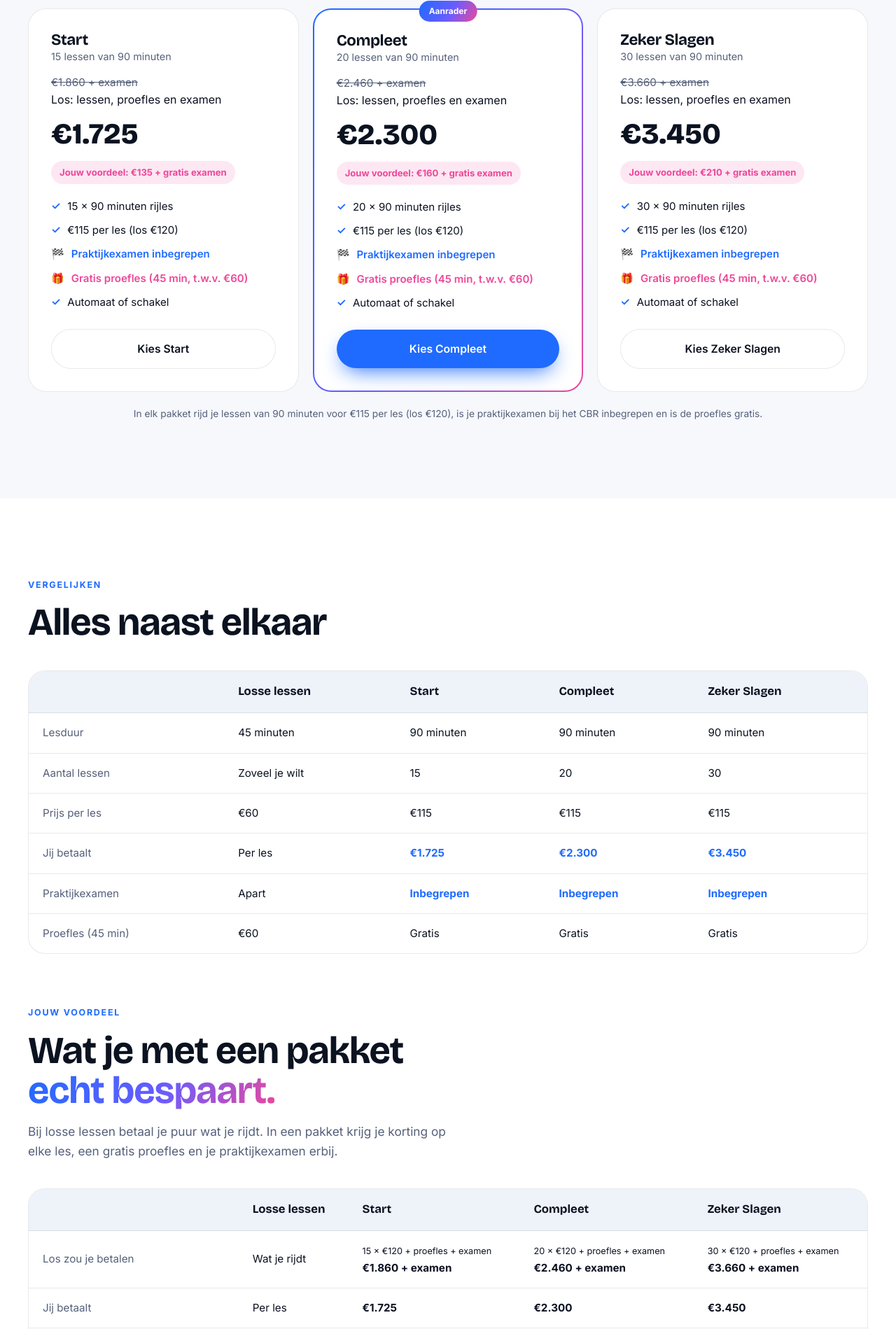
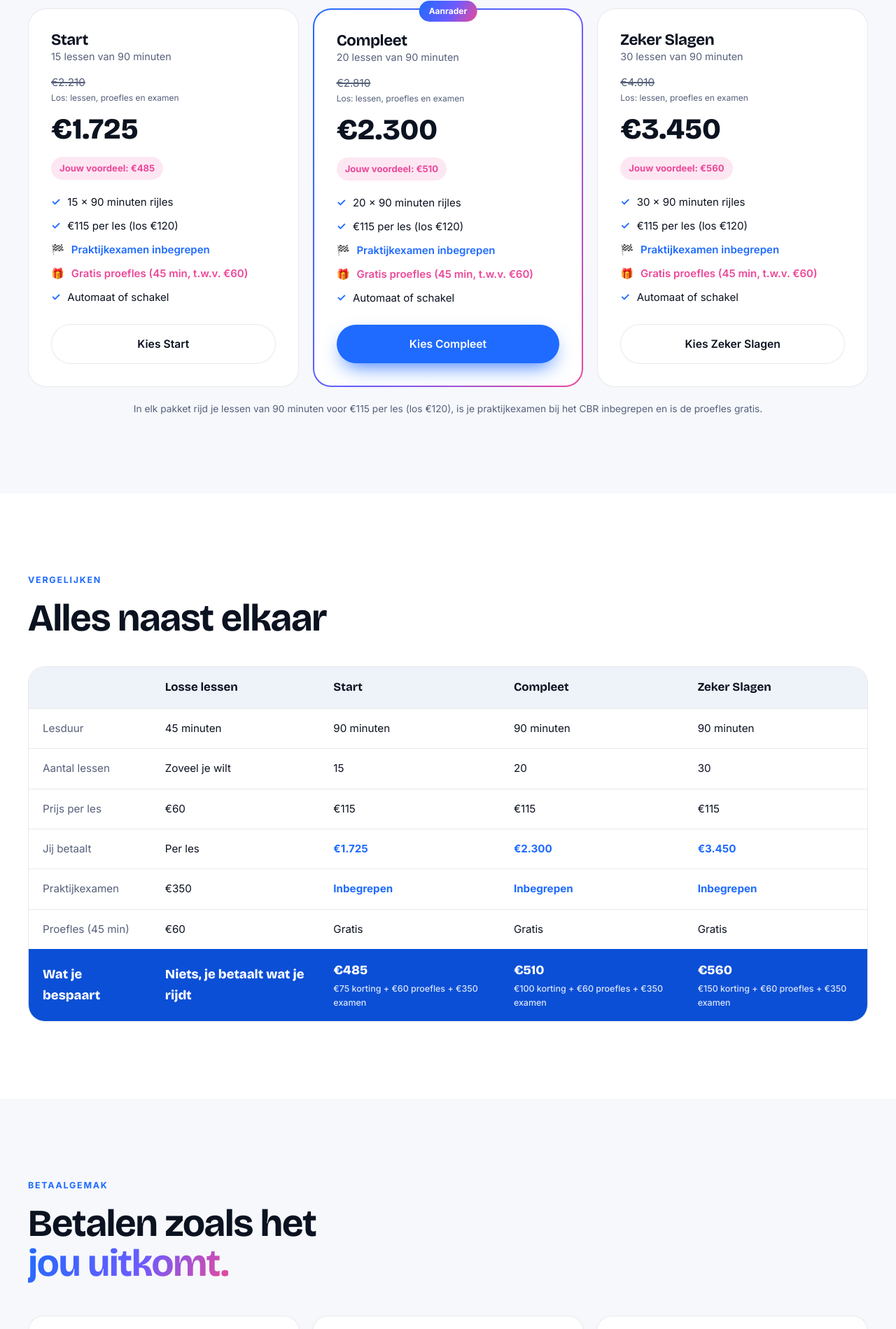
Before and after one commit to Rijschool010/Rijschool010, a plain HTML site: page tarieven/index.html in a window 1280 px wide. Shown: the part 901-2800 px from the top of the page at 70% size. Drawn offline with nearby package versions, Linux system fonts and the light colour scheme.

Commit message:
Tarieven: examen €350 meegerekend, bespaar-rij in de vergelijkingstabel
Losse voordeeltabel vervangen door één rij 'Wat je bespaart' onder
'Alles naast elkaar'.

Co-Authored-By: Claude Opus 5.5 <noreply@anthropic.com>

```diff
--- a/assets/site.css
+++ b/assets/site.css
@@ -539,3 +539,10 @@ a.chip{color:inherit}
 .btn-pink:hover{background:#be185d}
 .nav ul a,.dd>button{white-space:nowrap}
 @media (max-width:1180px){.nav li.hide-md{display:none}}
+.cmp.gain tfoot td small{display:block;font-family:Inter,sans-serif;font-weight:500;font-size:.78rem;color:rgba(255,255,255,.85);margin-top:2px}
+
+/* pakket: doorgestreepte losse prijs + bespaar-rij */
+.pack .was s{text-decoration-thickness:2px}
+.pack .was-note{font-size:.75rem;color:var(--muted)}
+.cmp.gain tfoot td{font-family:'Bricolage Grotesque';font-weight:800;font-size:1.15rem;background:var(--blue-2);color:#fff;border:0}
+.cmp.gain tfoot td:first-child,.cmp.gain tfoot td:nth-child(2){color:#fff}
--- a/src/extra.css
+++ b/src/extra.css
@@ -188,3 +188,10 @@ a.chip{color:inherit}
 .btn-pink:hover{background:#be185d}
 .nav ul a,.dd>button{white-space:nowrap}
 @media (max-width:1180px){.nav li.hide-md{display:none}}
+.cmp.gain tfoot td small{display:block;font-family:Inter,sans-serif;font-weight:500;font-size:.78rem;color:rgba(255,255,255,.85);margin-top:2px}
+
+/* pakket: doorgestreepte losse prijs + bespaar-rij */
+.pack .was s{text-decoration-thickness:2px}
+.pack .was-note{font-size:.75rem;color:var(--muted)}
+.cmp.gain tfoot td{font-family:'Bricolage Grotesque';font-weight:800;font-size:1.15rem;background:var(--blue-2);color:#fff;border:0}
+.cmp.gain tfoot td:first-child,.cmp.gain tfoot td:nth-child(2){color:#fff}
--- a/tarieven/index.html
+++ b/tarieven/index.html
@@ -104,28 +104,28 @@
     <div class="pack-grid">
       <div class="pack rv">
         <h4>Start</h4><span class="sub">15 lessen van 90 minuten</span>
-        <div class="was"><s>€1.860 + examen</s></div>
+        <div class="was"><s>€2.210</s></div>
         <span class="was-note">Los: lessen, proefles en examen</span>
         <div class="p">€1.725</div>
-        <span class="save">Jouw voordeel: €135 + gratis examen</span>
+        <span class="save">Jouw voordeel: €485</span>
         <ul><li>15 × 90 minuten rijles</li><li>€115 per les (los €120)</li><li class="exam">Praktijkexamen inbegrepen</li><li class="gift">Gratis proefles (45 min, t.w.v. €60)</li><li>Automaat of schakel</li></ul>
         <a href="/contact/?pakket=start" class="btn btn-ghost">Kies Start</a>
       </div>
       <div class="pack pop rv">
         <h4>Compleet</h4><span class="sub">20 lessen van 90 minuten</span>
-        <div class="was"><s>€2.460 + examen</s></div>
+        <div class="was"><s>€2.810</s></div>
         <span class="was-note">Los: lessen, proefles en examen</span>
         <div class="p">€2.300</div>
-        <span class="save">Jouw voordeel: €160 + gratis examen</span>
+        <span class="save">Jouw voordeel: €510</span>
         <ul><li>20 × 90 minuten rijles</li><li>€115 per les (los €120)</li><li class="exam">Praktijkexamen inbegrepen</li><li class="gift">Gratis proefles (45 min, t.w.v. €60)</li><li>Automaat of schakel</li></ul>
         <a href="/contact/?pakket=compleet" class="btn btn-primary">Kies Compleet</a>
       </div>
       <div class="pack rv">
         <h4>Zeker Slagen</h4><span class="sub">30 lessen van 90 minuten</span>
-        <div class="was"><s>€3.660 + examen</s></div>
+        <div class="was"><s>€4.010</s></div>
         <span class="was-note">Los: lessen, proefles en examen</span>
         <div class="p">€3.450</div>
-        <span class="save">Jouw voordeel: €210 + gratis examen</span>
+        <span class="save">Jouw voordeel: €560</span>
         <ul><li>30 × 90 minuten rijles</li><li>€115 per les (los €120)</li><li class="exam">Praktijkexamen inbegrepen</li><li class="gift">Gratis proefles (45 min, t.w.v. €60)</li><li>Automaat of schakel</li></ul>
         <a href="/contact/?pakket=zeker" class="btn btn-ghost">Kies Zeker Slagen</a>
       </div>
@@ -137,17 +137,10 @@
   <div class="wrap">
     <span class="eyebrow rv">Vergelijken</span>
     <h2 class="h2 rv">Alles naast elkaar</h2>
-    <div class="table-wrap rv"><table class="cmp">
-      <thead><tr><th></th><th>Losse lessen</th><th>Start</th><th>Compleet</th><th>Zeker Slagen</th></tr></thead>
-      <tbody><tr><td>Lesduur</td><td>45 minuten</td><td>90 minuten</td><td>90 minuten</td><td>90 minuten</td></tr><tr><td>Aantal lessen</td><td>Zoveel je wilt</td><td>15</td><td>20</td><td>30</td></tr><tr><td>Prijs per les</td><td>€60</td><td>€115</td><td>€115</td><td>€115</td></tr><tr><td>Jij betaalt</td><td>Per les</td><td><span class="hl">€1.725</span></td><td><span class="hl">€2.300</span></td><td><span class="hl">€3.450</span></td></tr><tr><td>Praktijkexamen</td><td>Apart</td><td><span class="hl">Inbegrepen</span></td><td><span class="hl">Inbegrepen</span></td><td><span class="hl">Inbegrepen</span></td></tr><tr><td>Proefles (45 min)</td><td>€60</td><td>Gratis</td><td>Gratis</td><td>Gratis</td></tr></tbody>
-    </table></div>
-    <div style="margin-top:70px"><span class="eyebrow rv">Jouw voordeel</span></div>
-    <h2 class="h2 rv">Wat je met een pakket<br><span class="grad-text">echt bespaart.</span></h2>
-    <p class="lead rv">Bij losse lessen betaal je puur wat je rijdt. In een pakket krijg je korting op elke les, een gratis proefles en je praktijkexamen erbij.</p>
     <div class="table-wrap rv"><table class="cmp gain">
       <thead><tr><th></th><th>Losse lessen</th><th>Start</th><th>Compleet</th><th>Zeker Slagen</th></tr></thead>
-      <tbody><tr><td>Los zou je betalen</td><td>Wat je rijdt</td><td><small>15 × €120 + proefles + examen</small><br><b>€1.860 + examen</b></td><td><small>20 × €120 + proefles + examen</small><br><b>€2.460 + examen</b></td><td><small>30 × €120 + proefles + examen</small><br><b>€3.660 + examen</b></td></tr><tr><td>Jij betaalt</td><td>Per les</td><td><b>€1.725</b></td><td><b>€2.300</b></td><td><b>€3.450</b></td></tr><tr><td>Korting op de lessen (€5 per les)</td><td>Geen</td><td>€75</td><td>€100</td><td>€150</td></tr><tr><td>Gratis proefles</td><td>Geen</td><td>€60</td><td>€60</td><td>€60</td></tr><tr><td>Praktijkexamen inbegrepen</td><td>Geen</td><td>Gratis (prijs volgt)</td><td>Gratis (prijs volgt)</td><td>Gratis (prijs volgt)</td></tr></tbody>
-      <tfoot><tr><td>Totaal voordeel</td><td>Geen</td><td>€135 + gratis examen</td><td>€160 + gratis examen</td><td>€210 + gratis examen</td></tr></tfoot>
+      <tbody><tr><td>Lesduur</td><td>45 minuten</td><td>90 minuten</td><td>90 minuten</td><td>90 minuten</td></tr><tr><td>Aantal lessen</td><td>Zoveel je wilt</td><td>15</td><td>20</td><td>30</td></tr><tr><td>Prijs per les</td><td>€60</td><td>€115</td><td>€115</td><td>€115</td></tr><tr><td>Jij betaalt</td><td>Per les</td><td><span class="hl">€1.725</span></td><td><span class="hl">€2.300</span></td><td><span class="hl">€3.450</span></td></tr><tr><td>Praktijkexamen</td><td>€350</td><td><span class="hl">Inbegrepen</span></td><td><span class="hl">Inbegrepen</span></td><td><span class="hl">Inbegrepen</span></td></tr><tr><td>Proefles (45 min)</td><td>€60</td><td>Gratis</td><td>Gratis</td><td>Gratis</td></tr></tbody>
+      <tfoot><tr><td>Wat je bespaart</td><td>Niets, je betaalt wat je rijdt</td><td>€485<small>€75 korting + €60 proefles + €350 examen</small></td><td>€510<small>€100 korting + €60 proefles + €350 examen</small></td><td>€560<small>€150 korting + €60 proefles + €350 examen</small></td></tr></tfoot>
     </table></div>
   </div>
 </section>
```
Also changed, not shown: build-site.js (+4 -19 lines), index.html (+6 -6 lines).
